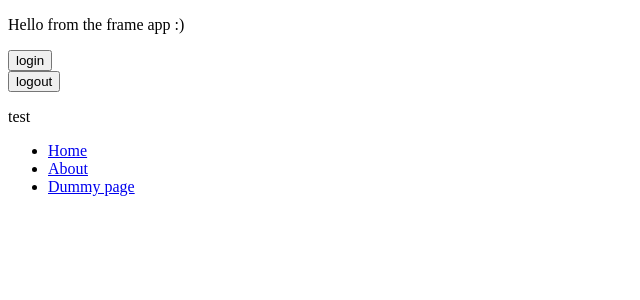
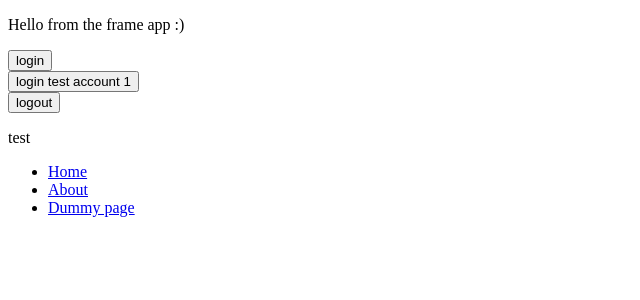
Before and after one commit to circlesland/frame-app, a Svelte app: page / in a window 1280 px wide. Shown: the top 300 px of the page, without its empty margins (0-640 px from the left). Built offline with nearby package versions, Linux system fonts and the light colour scheme.

Commit message:
support dummy accounts

```diff
--- a/package.json
+++ b/package.json
@@ -1,6 +1,6 @@
 {
   "name": "@circlesland/frame-app",
-  "version": "0.0.4",
+  "version": "0.0.5",
   "type": "module",
   "scripts": {
     "dev": "vite",
--- a/src/pages/Home.svelte
+++ b/src/pages/Home.svelte
@@ -27,8 +27,8 @@
     loadProfileData();
   });
 
-  const login = () => {
-    window.authApi.login();
+  const login = (testAccount) => {
+    window.authApi.login(testAccount);
   };
   const logout = () => {
     window.authApi.logout();
@@ -46,5 +46,6 @@
   {/if}
 
   <div><button on:click={login}>login</button></div>
+  <div><button on:click={() => login(0)}>login test account 1</button></div>
   <div><button on:click={logout}>logout</button></div>
 </div>
--- a/types/types.ts
+++ b/types/types.ts
@@ -6,7 +6,7 @@ export interface ICirclesLocalStorage {
   privateKey: string;
 }
 export interface ICirclesAuthApi {
-  login: () => void;
+  login: (testAccount?: number) => void;
   logout: () => void;
   processAuth: (userData: string) => boolean;
   getDataFromLocalStorage: () => ICirclesLocalStorage | null;
```
